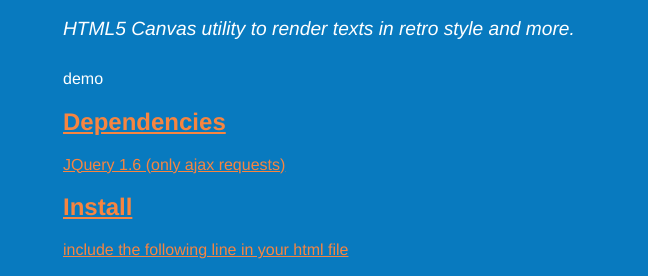
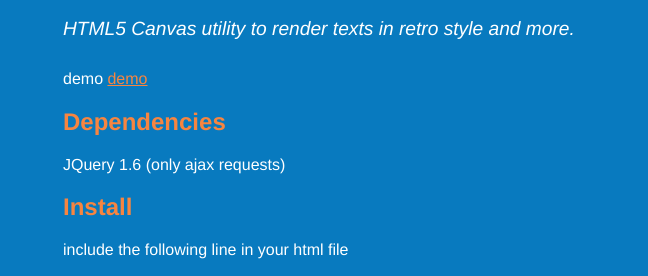
Before and after one commit to remcoder/Pxxl.js, a plain HTML site: page index.html in a window 1280 px wide. Shown: the part 123-399 px from the top of the page, 227-875 px from the left. Drawn offline with Linux system fonts and the light colour scheme; grey boxes are pictures that could not be loaded; files whose address does not match are found by name.

Commit message:
fixed error in link

```diff
--- a/index.html
+++ b/index.html
@@ -49,7 +49,7 @@
       HTML5 Canvas utility to render texts in retro style and more.
     </div>
     <div>
-      demo <a href="demo"/>
+      demo <a href="demo">demo</a>
     </div>
     <h2>Dependencies</h2>
 <p>JQuery 1.6 (only ajax requests)
```
